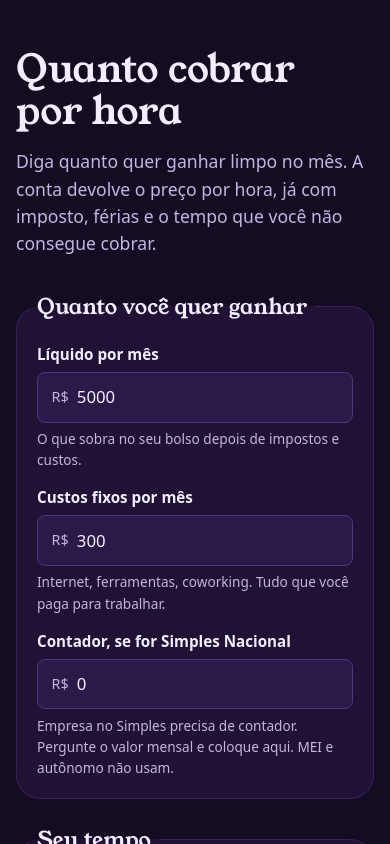
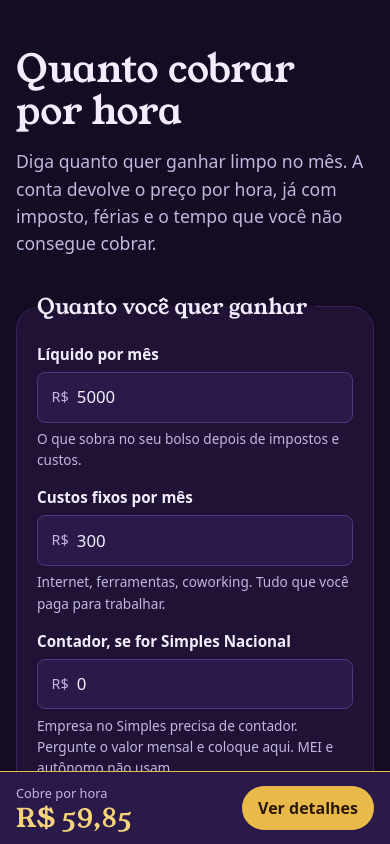
Before and after one commit to GabriellaCMaciel/nao-trabalho-de-graca, a React (Vite) app: page / in a window 390 px wide. Shown: the top 844 px of the page. Built offline with nearby package versions, Linux system fonts and the light colour scheme.

Commit message:
feat(ui): keep the price visible on mobile with a sticky bar

```diff
--- a/src/App.jsx
+++ b/src/App.jsx
@@ -2,6 +2,7 @@ import { useMemo, useState } from 'react'
 import Breakdown from './components/Breakdown.jsx'
 import CltCard from './components/CltCard.jsx'
 import InputForm from './components/InputForm.jsx'
+import PriceBar from './components/PriceBar.jsx'
 import ProjectCard from './components/ProjectCard.jsx'
 import RegimeComparison from './components/RegimeComparison.jsx'
 import MeiAlert from './components/MeiAlert.jsx'
@@ -48,9 +49,11 @@ export default function App() {
         </p>
       </header>
 
+      {pricing?.selected.hourly && <PriceBar hourly={pricing.selected.hourly} />}
+
       <div className="layout">
         <InputForm form={form} errors={visibleErrors} onChange={handleChange} onBlur={handleBlur} />
-        <section className="results" aria-label="Resultado">
+        <section className="results" id="resultado" aria-label="Resultado">
           {pricing ? (
             <>
               <PriceHero result={pricing.selected} workload={pricing.workload} />
--- /dev/null
+++ b/src/components/PriceBar.jsx
@@ -0,0 +1,20 @@
+import { formatBRL } from '../domain/money.js'
+
+/**
+ * Barra fixa no rodapé do celular: o preço por hora fica sempre à vista enquanto você
+ * preenche o formulário. No desktop o resultado já fica ao lado, então a barra some (CSS).
+ * Não é uma região "aria-live": o cartão principal já anuncia as mudanças.
+ */
+export default function PriceBar({ hourly }) {
+  return (
+    <div className="pricebar">
+      <p>
+        <span className="pricebar__label">Cobre por hora</span>
+        <strong className="pricebar__value">{formatBRL(hourly)}</strong>
+      </p>
+      <a className="pricebar__link" href="#resultado">
+        Ver detalhes
+      </a>
+    </div>
+  )
+}
--- a/src/styles/layout.css
+++ b/src/styles/layout.css
@@ -51,3 +51,49 @@
   color: var(--muted);
   font-size: 0.9rem;
 }
+
+/* Barra de preço fixa (só no celular e tablet). */
+.pricebar {
+  position: fixed;
+  inset: auto 0 0 0;
+  z-index: 10;
+  display: flex;
+  align-items: center;
+  justify-content: space-between;
+  gap: 1rem;
+  padding: 0.75rem var(--gutter) calc(0.75rem + env(safe-area-inset-bottom));
+  background: var(--surface-2);
+  border-top: 1px solid var(--gold);
+}
+
+.pricebar p {
+  display: grid;
+}
+
+.pricebar__label {
+  color: var(--muted);
+  font-size: 0.8rem;
+}
+
+.pricebar__value {
+  color: var(--gold-strong);
+  font-family: var(--font-display);
+  font-size: 1.6rem;
+  font-weight: 400;
+  line-height: 1.1;
+}
+
+.pricebar__link {
+  padding: 0.6rem 1rem;
+  background: var(--gold);
+  border-radius: 999px;
+  color: var(--on-gold);
+  font-weight: 700;
+  text-decoration: none;
+}
+
+@media (min-width: 960px) {
+  .pricebar {
+    display: none;
+  }
+}
```
Also changed, not shown: 1 other file (tests, documents, lock files or other folders).
